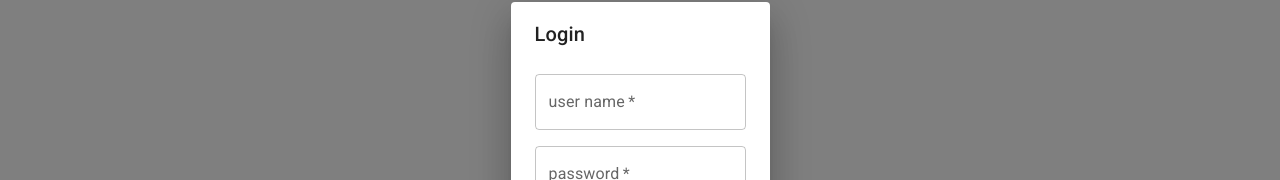
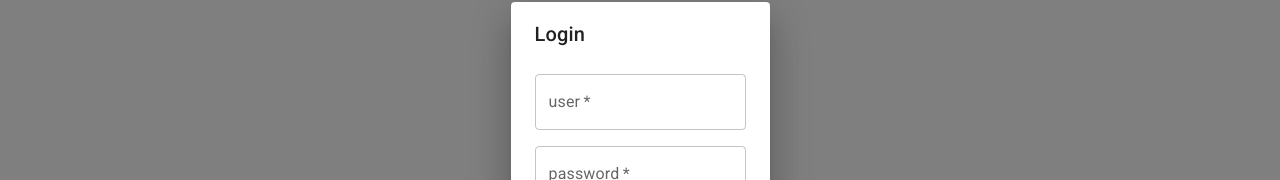
Before and after one commit to kaesaecracker/PreonSharp, a React (Create React App) app in the folder preonsharp-react-app/: page / in a window 1280 px wide. Both pictures are taken after a click on the button "LOGIN". Shown: the part 262-442 px from the top of the page. Built offline with nearby package versions, Linux system fonts and the light colour scheme.

Commit message:
changes from review

```diff
--- a/preonsharp-react-app/src/LoginDialog.css
+++ b/preonsharp-react-app/src/LoginDialog.css
@@ -1,6 +1,7 @@
 .LoginDialog-Content {
-    gap: 16px;
-    display: flex;
-    flex-direction: column;
-    padding-top: 8px !important;
+  gap: 16px;
+  display: flex;
+  flex-direction: column;
+  /* remove removal of top padding so outline does not clip */
+  padding-top: 8px !important;
 }
--- a/preonsharp-react-app/src/LoginDialog.tsx
+++ b/preonsharp-react-app/src/LoginDialog.tsx
@@ -12,11 +12,12 @@ function LoginDialog(props: {
 }) {
     const closeDialog = () => props.setOpen(false);
 
-    return <Dialog open={props.open} onClose={closeDialog} className='LoginDialog'>
+    return <Dialog open={props.open} onClose={closeDialog}>
         <DialogTitle>Login</DialogTitle>
         <DialogContent className='LoginDialog-Content'>
             <TextField required fullWidth
-                       label="user name"
+                       variant="outlined"
+                       label="user"
                        type='text'
                        value={props.userName}
                        onChange={(event: any) => {
@@ -24,6 +25,7 @@ function LoginDialog(props: {
                        }}
             />
             <TextField required fullWidth
+                       variant="outlined"
                        label="password"
                        type='password'
                        value={props.password}
```
